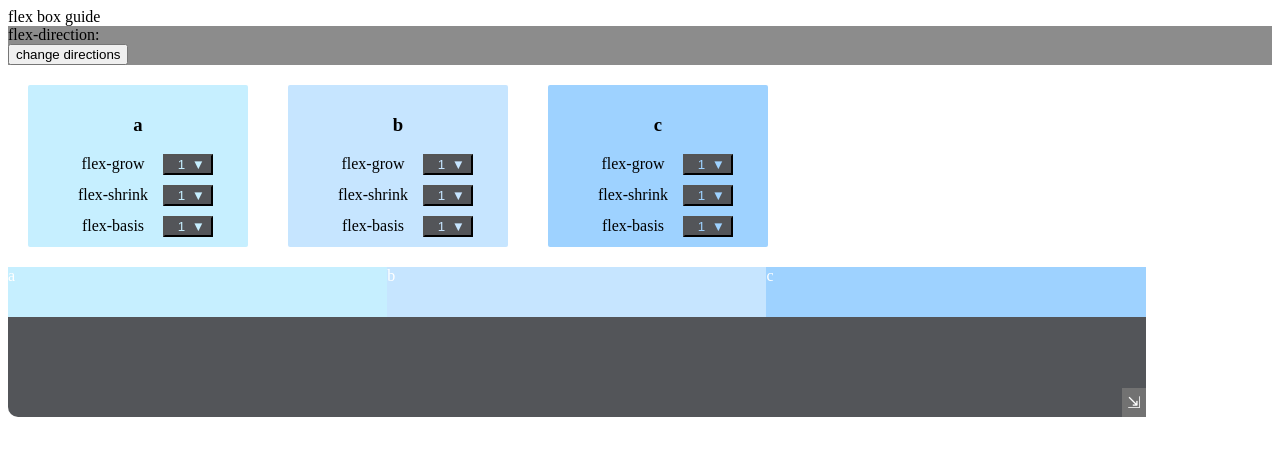
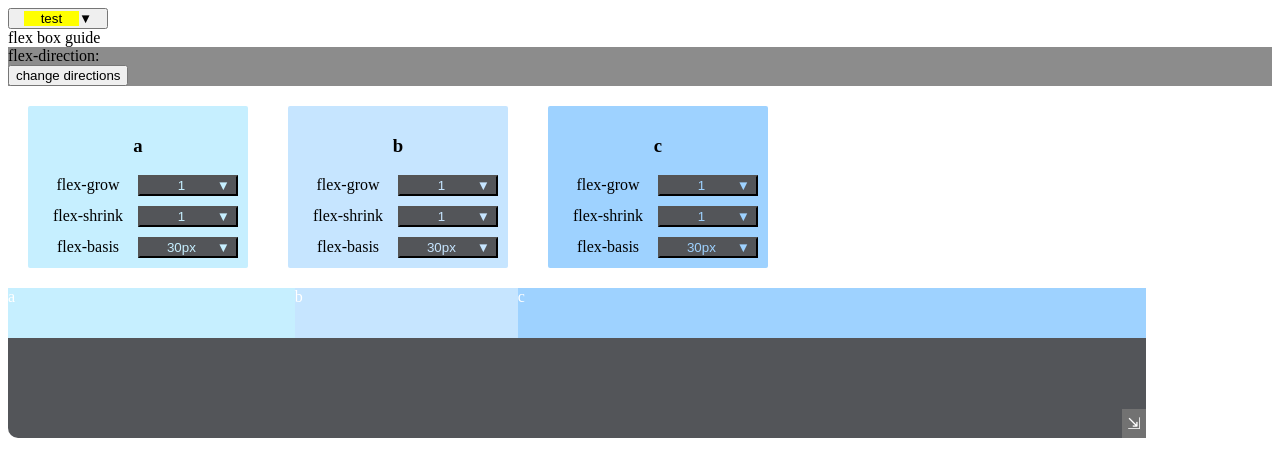
Before and after one commit to mlizchap/flex-box-guide, a React (Create React App) app: page / in a window 1280 px wide. Shown: the top 476 px of the page. Built offline with nearby package versions, Linux system fonts and the light colour scheme.

Commit message:
built generic dropdown

```diff
--- a/src/components/App.js
+++ b/src/components/App.js
@@ -2,6 +2,9 @@ import React, { Component } from 'react';
 
 import ChildPropsContainer from './ChildPropsContainer'
 import FlexDirectionChange from './FlexDirectionChange';
+import DropDownMenu from './DropDownMenu';
+
+const items = ["one", "two", "three"]
 
 class App extends Component {
     constructor(props) {
@@ -18,6 +21,7 @@ class App extends Component {
     render() {
         return (
             <div>
+                <DropDownMenu defaultValue="test" contentItems={items} />
                 flex box guide
                 <FlexDirectionChange handleChange={this.changeDirection} />
                 <ChildPropsContainer flexDirection={this.state.direction} />
--- a/src/components/ChildPropsContainer.js
+++ b/src/components/ChildPropsContainer.js
@@ -14,6 +14,7 @@ class ChildPropsContainer extends Component {
             currentProp: "",
             flexGrow: { a: 1, b: 1, c: 1},
             flexShrink: { a: 1, b: 1, c: 1},
+            flexBasis: {a: '10%', b: 'auto', c: '40%'}
         };
     }
     updateNumberSelection = (numberSelected, currentProperty, letter) => {
@@ -41,6 +42,7 @@ class ChildPropsContainer extends Component {
                     flexBoxDataItems={items}
                     flexShrink={this.state.flexShrink}
                     flexGrow={this.state.flexGrow}
+                    flexBasis={this.state.flexBasis}
                     {...this.props}
                 />
             </div>
--- a/src/components/ChildPropsDropDown.js
+++ b/src/components/ChildPropsDropDown.js
@@ -30,7 +30,7 @@ class ChildPropsDropDown extends Component {
             currentNumber: {
                 flexGrow: 1,
                 flexShrink: 1,
-                flexBasis: 1
+                flexBasis: '30px'
             }
          };
     }
@@ -107,7 +107,7 @@ const DropDownStyle = styled.div`
     }
     button {
         display: inline-block;
-        width: 50px;
+        width: 100px;
         background-color: ${globalStyle.darkgray};
         color: ${props => props.bgColor};
     }
--- a/src/components/ChildPropsItem.js
+++ b/src/components/ChildPropsItem.js
@@ -17,6 +17,7 @@ export default ChildPropsItem;
 const Item = styled.div`
     flex-grow: ${props => props.flexGrow};
     flex-shrink: ${props => props.flexShrink};
+    flex-basis: ${props => props.flexBasis};
     background-color: ${props => props.bgColor};
     width: 50px;
     height: 50px;
--- a/src/components/ChildPropsItemContainer.js
+++ b/src/components/ChildPropsItemContainer.js
@@ -16,6 +16,7 @@ class ChildPropsItemContainer extends Component {
                             key={item}
                             flexGrow={this.props.flexGrow[`${item}`]}
                             flexShrink={this.props.flexShrink[`${item}`]}
+                            flexBasis={this.props.flexBasis[`${item}`]}
                             letter={item}
                             bgColor={globalStyle.childPropColors[`${item}`]}
                         />
--- /dev/null
+++ b/src/components/DropDownMenu.js
@@ -0,0 +1,63 @@
+import React, { Component } from 'react';
+import styled from 'styled-components';
+
+class DropDownMenu extends Component {
+    constructor(props) {
+        super(props);
+        this.state = {
+            display: "none",
+            currentContent: ""
+         };
+    }
+    showContent = () => {
+        console.log("hi")
+        this.setState({ display: "block"})
+    }
+    hideContent = () => {
+        this.setState({ display: "none"})
+    }
+    selectContent = (e) => {
+        this.setState({ currentContent: e.target.innerHTML})
+    }
+    render() {
+        return (
+            <DropDownMenuStyle contentDisplay={this.state.display}>
+                <div onMouseEnter={this.showContent} onMouseLeave={this.hideContent} className="dropDownContainer">
+                    <button>
+                        <span className="currentContent">{(this.state.currentContent) ? this.state.currentContent : this.props.defaultValue}</span>
+                        <span className="arrow">&#9660;</span>
+                    </button>
+                    <div className="content">
+                        {this.props.contentItems.map(item => {
+                            return <div key={item} onClick={this.selectContent}>{item}</div>
+                        })}
+                    </div>
+                </div>
+            </DropDownMenuStyle>
+        );
+    }
+}
+
+export default DropDownMenu;
+
+const DropDownMenuStyle = styled.div`
+    .dropDownContainer {
+        width: 100px;
+    }
+    .currentContent {
+        display: inline-block;
+        width: 55px;
+        background-color: yellow;
+    }
+    button {
+        width: 100px;
+    }
+    .content {
+        position: absolute;
+        z-index: 2;
+        width: 100px;
+        display: ${props => props.contentDisplay};
+        background-color: purple;
+        color: white;
+    }
+`
```
